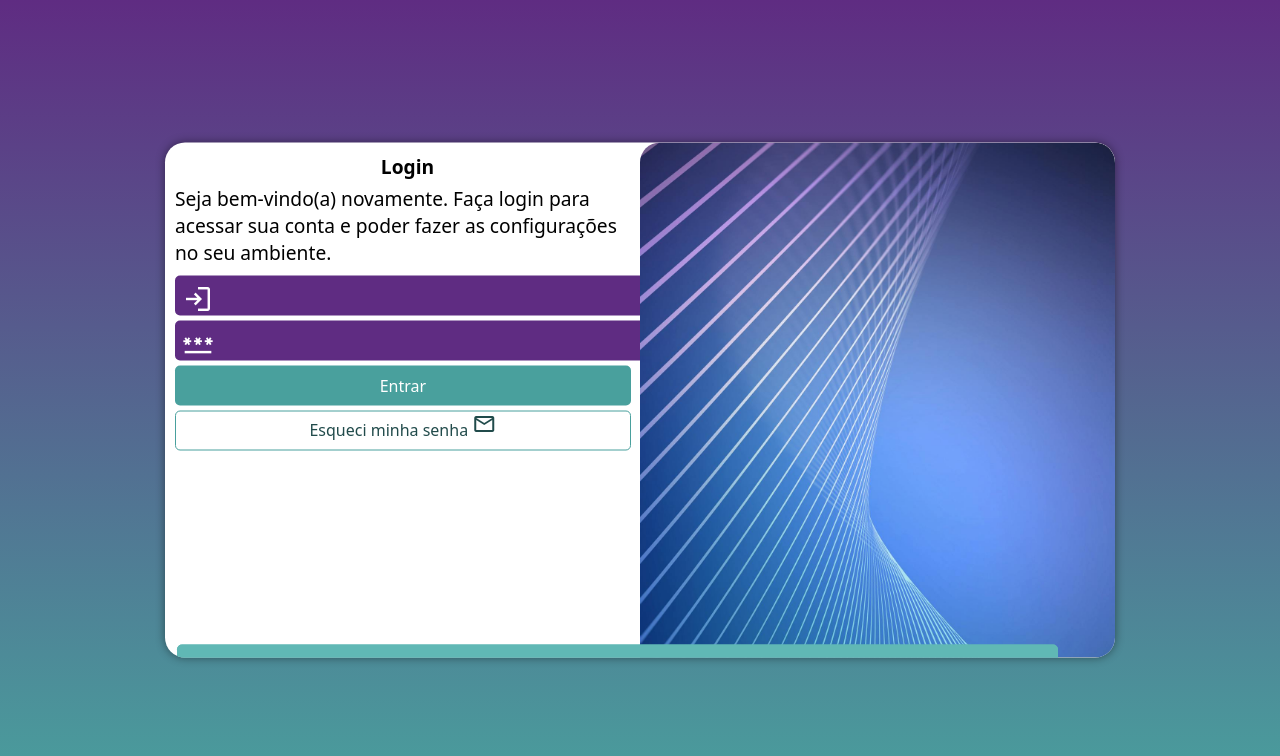
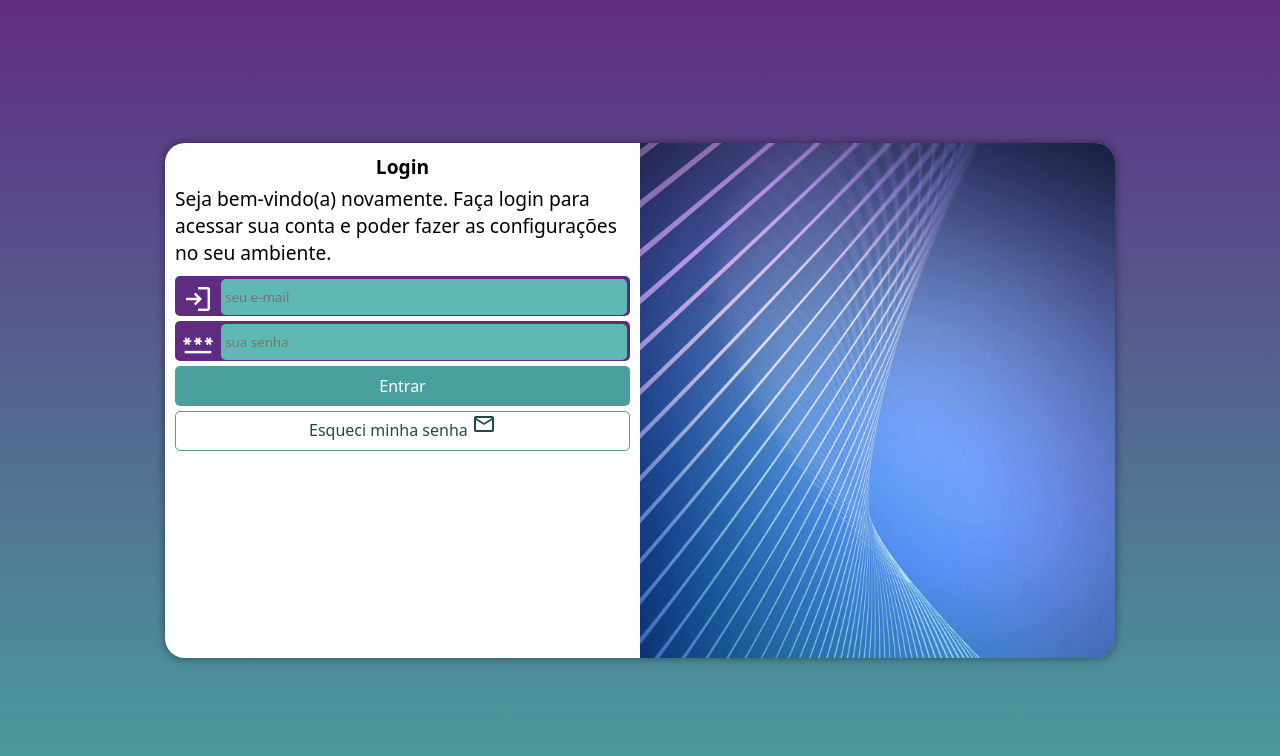
Before and after one commit to andressatomiozzo/projeto-login, a plain HTML site: page index.html in a window 1280 px wide. Drawn offline with nearby package versions, Linux system fonts and the light colour scheme.

Commit message:
update - acertando bugs

```diff
--- a/estilos/media-query.css
+++ b/estilos/media-query.css
@@ -16,17 +16,17 @@
         height: 100%;
     }
 
-    section#login > div#formulario {
+    section#login > div#texto {
+        padding: 10px;
         float: right;
         width: 70%;
-
     }
 
     div.campo > input{
         background-color: #60b8b5;
         height: 100%;
         transform: translateY(-13px);
-        width: calc(100% - 45px);
+        width: calc(100% - 45x);
         padding: 5px;
         border: 0px;
         border-radius: 5px;
@@ -36,12 +36,12 @@
 
     form > input[type=submit] {
         float: right;
-        width: 70%;
+        width: 100%;
     }
 
     form > a.botao {
         float: right;
-        width: 70%;
+        width: 100%;
     }
 }
 
@@ -60,9 +60,10 @@
         height: 100%;
     }
 
-    section#login > div#formulario {
+    section#login > div#texto {
+        padding: 10px;
+        width: 50%;
         float: left;
-        width: 50%;
     }
 
     section h1{
@@ -75,11 +76,11 @@
     }
 
     form > input[type=submit] {
-        width: 49%;
+        width: 100%;
     }
 
     form > a.botao {
-        width: 49%;
+        width: 100%;
     }
 
 }
--- a/estilos/style.css
+++ b/estilos/style.css
@@ -25,16 +25,15 @@ body, html {
 }
 
 main{
-    position: relative;
+    display: flex;
+    flex-flow: row nowrap;
+    justify-content: center;
+    align-items: center;
     height: 100vh;
     width: 100vw;
 }
 
 section#login {
-    position: absolute;
-    top: 50%;
-    left: 50%;
-    transform: translate(-50%, -50%);
     overflow: hidden;
 
     background-color: white;
@@ -52,7 +51,6 @@ section div#imagem {
     background: var(--cor02) url(../imagens/pattern.jpg) no-repeat;
     background-size: cover;
     height: 200px;
-    border-radius: 20px 20px 0 0;
 }
 
 section div#texto {
```
